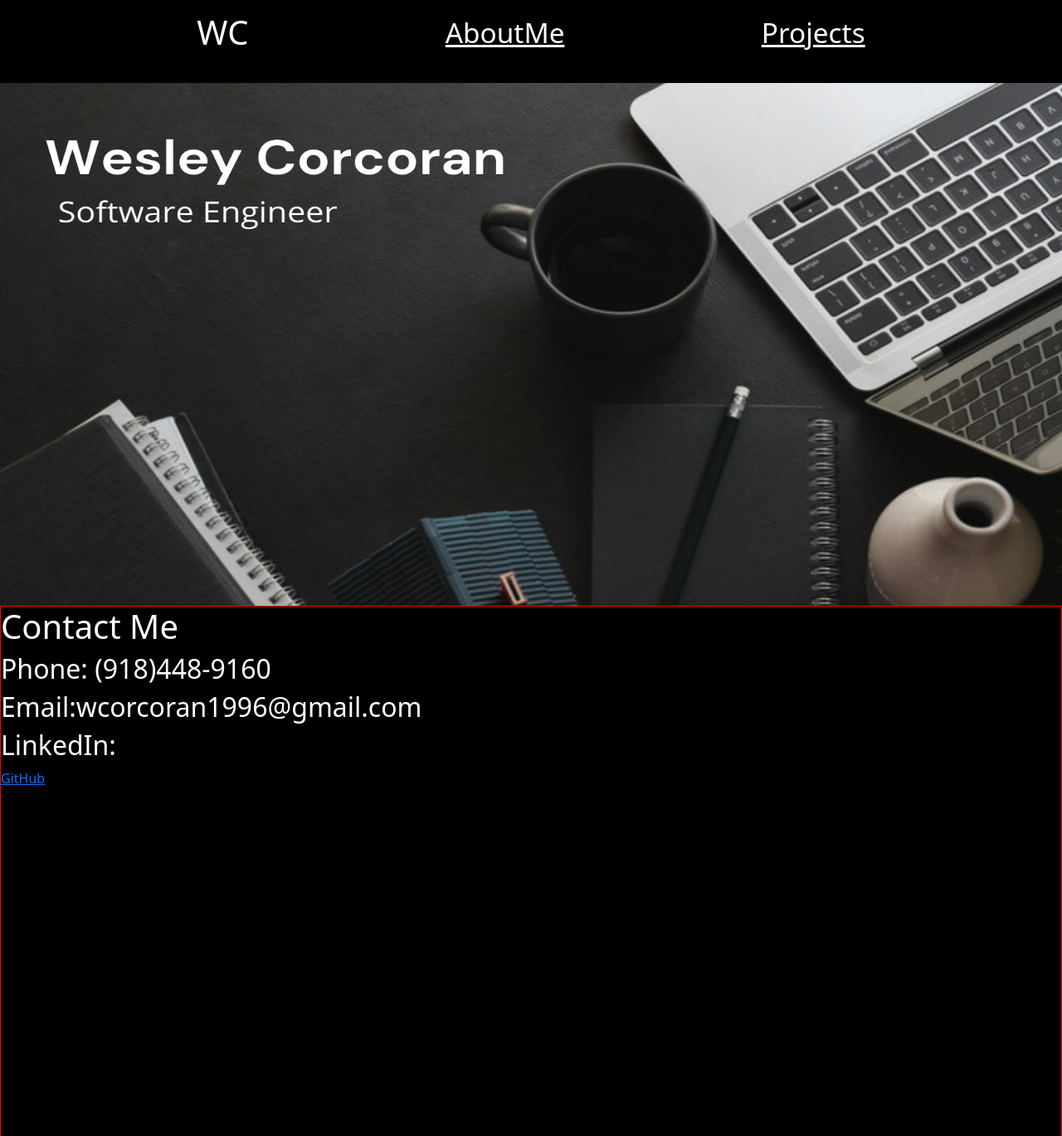
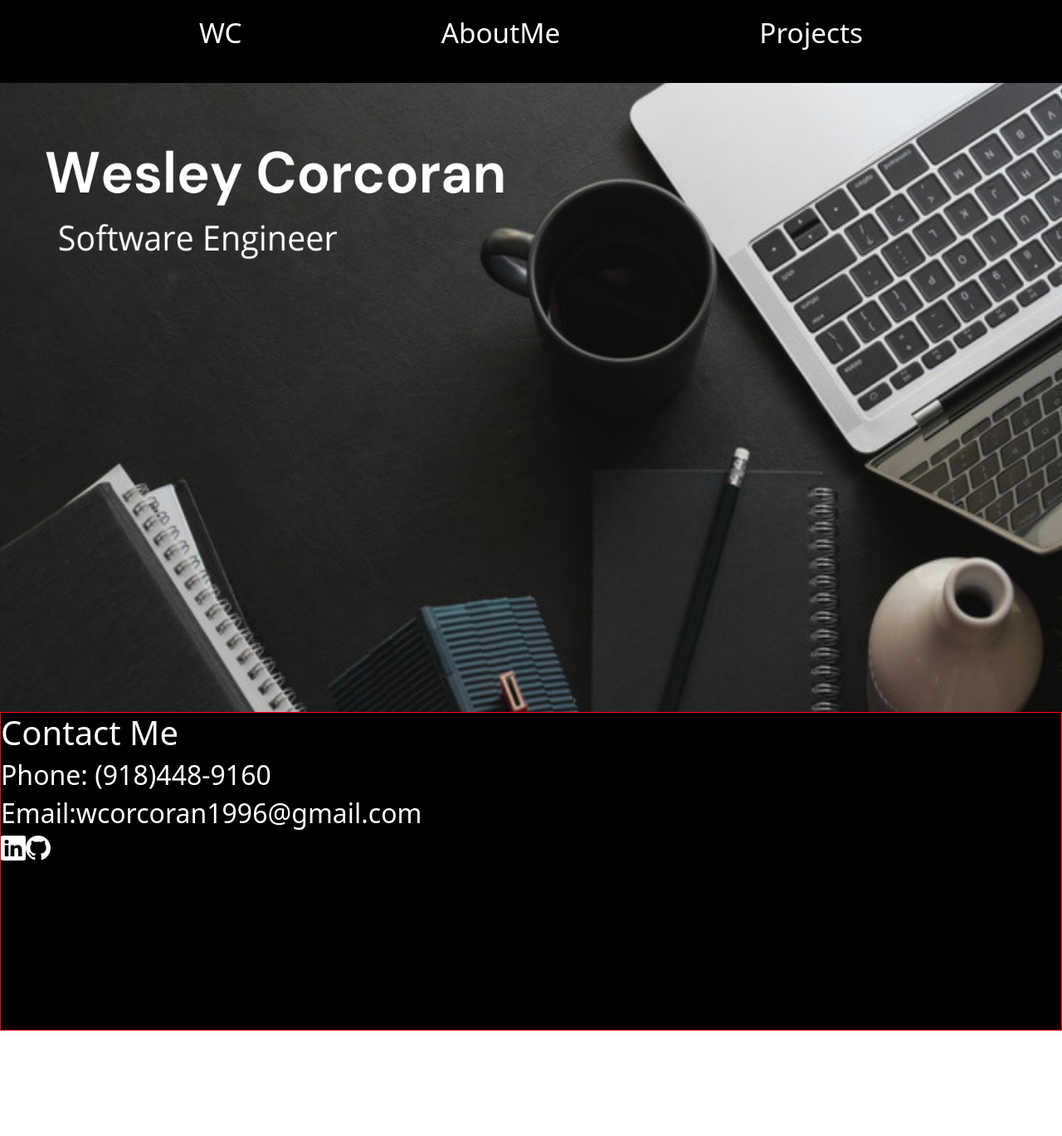
Before and after one commit to wcorcoran1/Portfolio, a React app: page / in a window 1280 px wide. Shown: the whole page at 83% size. After the commit the page ends 1242 px from the top, so only its background shows below. Built offline with nearby package versions, Linux system fonts and the light colour scheme.

Commit message:
got image links

```diff
--- a/public/index.css
+++ b/public/index.css
@@ -13,10 +13,16 @@
     padding-bottom: 5%;
     width:100vmax;
 }
+.homeLink {
+    font-size: 25pt;
+    display: flex;
+    text-decoration:none;
+    color: white
+}
 .link{
     font-size: 25pt;
     display: flex;
-    text-decoration: underline;
+    text-decoration:none;
     color: white
 }
 .main{
@@ -26,7 +32,7 @@
 }
 
 .mainImage {
-    height:50vmax;
+    height:60vmax;
     width: 100vmax;
     padding-top: 10px;
     display: flex;
@@ -90,6 +96,9 @@
     border: 1px solid red;
     color: white;
     flex-direction: column;
-    height: 50vmax;
+    height: 30vmax;
     width: 100vmax;
 }
+.gitHub {
+    height: 30px;
+}
--- a/src/components/ContactMe.jsx
+++ b/src/components/ContactMe.jsx
@@ -14,11 +14,13 @@
         <div>
         <h2>Email:wcorcoran1996@gmail.com</h2>
         </div>
-        <div>
-        <h2>LinkedIn:</h2>
-        </div>
-        <div>
-        <a href="https://github.com/wcorcoran1" >GitHub</a>
+        <div className="social">
+        <a href="https://www.linkedin.com/in/wesley-corcoran/"><svg xmlns="http://www.w3.org/2000/svg" width="30" height="30" fill="white" class="bi bi-linkedin" viewBox="0 0 16 16">
+  <path d="M0 1.146C0 .513.526 0 1.175 0h13.65C15.474 0 16 .513 16 1.146v13.708c0 .633-.526 1.146-1.175 1.146H1.175C.526 16 0 15.487 0 14.854V1.146zm4.943 12.248V6.169H2.542v7.225h2.401zm-1.2-8.212c.837 0 1.358-.554 1.358-1.248-.015-.709-.52-1.248-1.342-1.248-.822 0-1.359.54-1.359 1.248 0 .694.521 1.248 1.327 1.248h.016zm4.908 8.212V9.359c0-.216.016-.432.08-.586.173-.431.568-.878 1.232-.878.869 0 1.216.662 1.216 1.634v3.865h2.401V9.25c0-2.22-1.184-3.252-2.764-3.252-1.274 0-1.845.7-2.165 1.193v.025h-.016a5.54 5.54 0 0 1 .016-.025V6.169h-2.4c.03.678 0 7.225 0 7.225h2.4z"/>
+</svg></a>
+        <a href="https://github.com/wcorcoran1" ><svg xmlns="http://www.w3.org/2000/svg" width="30" height="30" fill="white" class="bi bi-github" viewBox="0 0 16 16">
+  <path d="M8 0C3.58 0 0 3.58 0 8c0 3.54 2.29 6.53 5.47 7.59.4.07.55-.17.55-.38 0-.19-.01-.82-.01-1.49-2.01.37-2.53-.49-2.69-.94-.09-.23-.48-.94-.82-1.13-.28-.15-.68-.52-.01-.53.63-.01 1.08.58 1.23.82.72 1.21 1.87.87 2.33.66.07-.52.28-.87.51-1.07-1.78-.2-3.64-.89-3.64-3.95 0-.87.31-1.59.82-2.15-.08-.2-.36-1.02.08-2.12 0 0 .67-.21 2.2.82.64-.18 1.32-.27 2-.27.68 0 1.36.09 2 .27 1.53-1.04 2.2-.82 2.2-.82.44 1.1.16 1.92.08 2.12.51.56.82 1.27.82 2.15 0 3.07-1.87 3.75-3.65 3.95.29.25.54.73.54 1.48 0 1.07-.01 1.93-.01 2.2 0 .21.15.46.55.38A8.012 8.012 0 0 0 16 8c0-4.42-3.58-8-8-8z"/>
+</svg></a>
         </div>
          </div>
 
--- a/src/components/Main.jsx
+++ b/src/components/Main.jsx
@@ -6,7 +6,7 @@
 
     <div>
         <div className="main">
-         <img className="mainImage" src="/Wesley Corcoran.png" alt="not found" />
+         <img className="mainImage" src="/images/Wesley Corcoran.png" alt="not found" />
          </div>
 
 
--- a/src/components/NavBar.jsx
+++ b/src/components/NavBar.jsx
@@ -7,7 +7,7 @@
 
     <div>
         <div className="Nav">
-            <h1>WC</h1>
+        <Link className="homeLink" to="/">WC</Link>
        <Link className="link" to="/about">AboutMe</Link>
        <Link className="link" to="/projects">Projects</Link>
          </div>
```
Also changed, not shown: public/images/Wesley Corcoran.png (renamed from public/Wesley Corcoran.png), public/images/github.svg (added), public/images/linkedin.svg (added).
